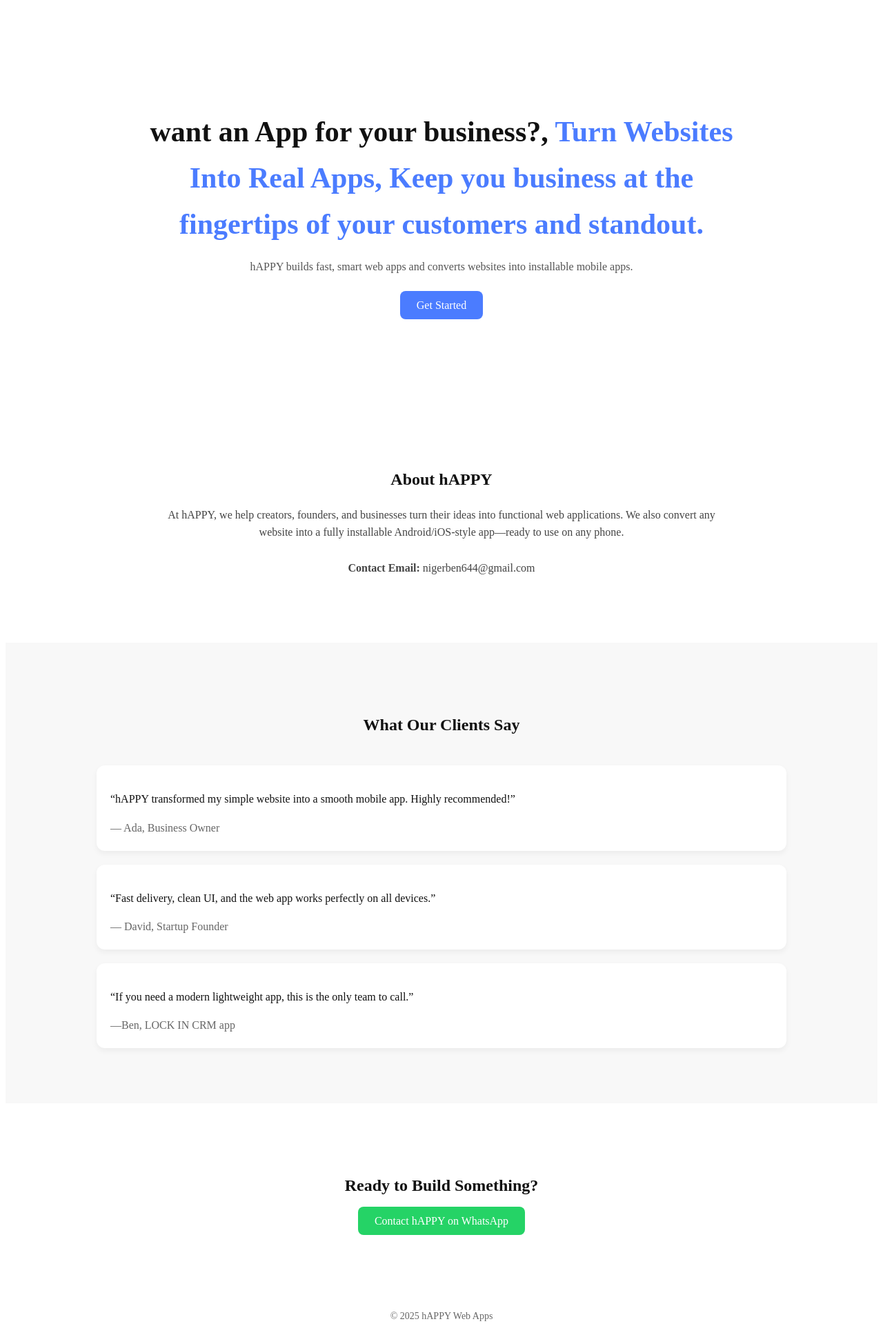
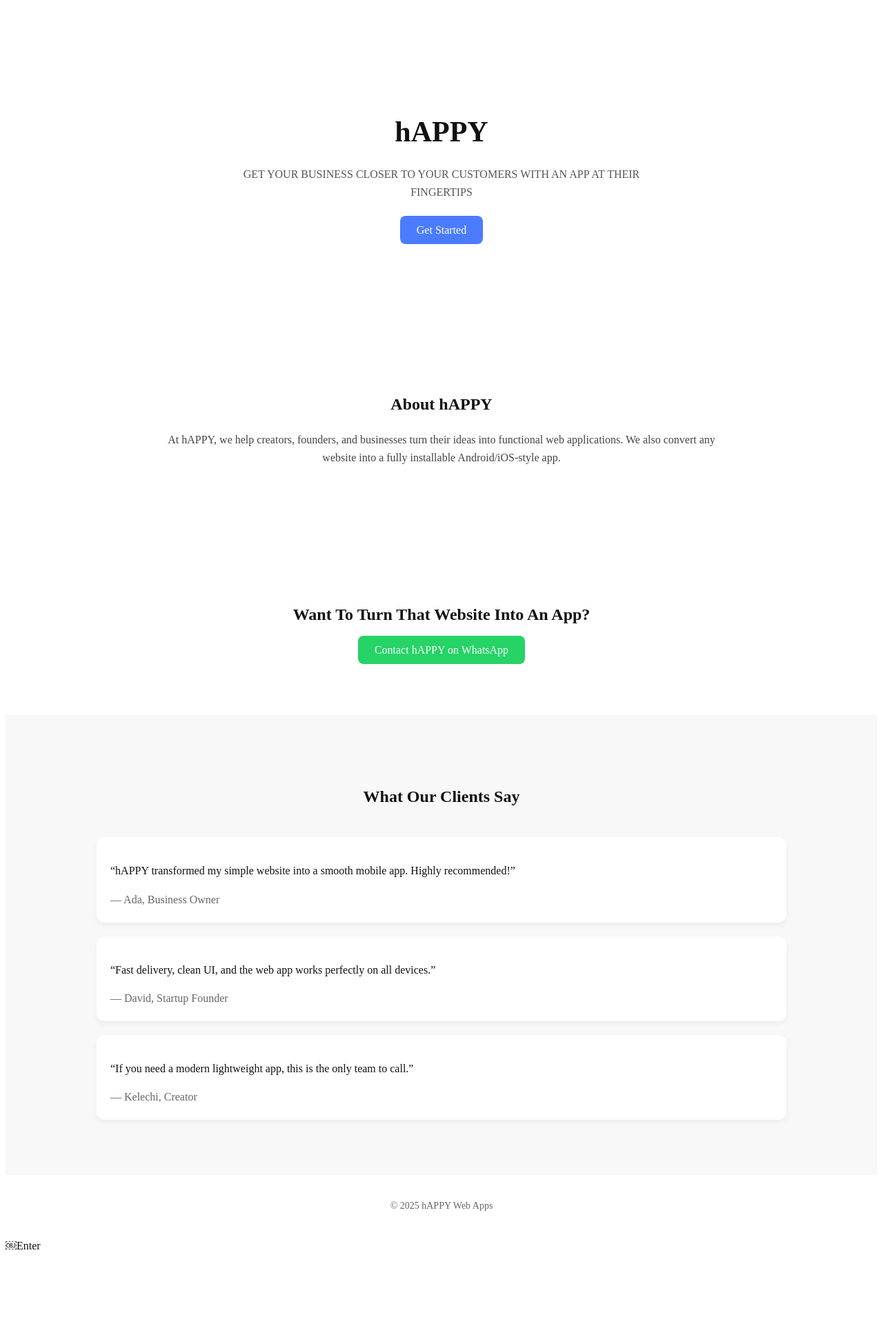
Before and after one commit to EbenNiger/hAPPy-website-, a plain HTML site: page index.html in a window 1280 px wide. Shown: the part 77-2000 px from the top of the page at 69% size. After the commit the page ends 1905 px from the top, so only its background shows below. Drawn offline with Linux system fonts and the light colour scheme.

Commit message:
Refactor contact and testimonial sections in index.html
Removed testimonial section and updated contact section with WhatsApp link.

```diff
--- a/index.html
+++ b/index.html
@@ -1,3 +1,4 @@
+<!DOCTYPE html>
 <!DOCTYPE html>
 <html lang="en">
 <head>
@@ -20,10 +21,17 @@
 
     <!-- Hero Section -->
     <section class="hero fade">
-        <h1>want an App for your business?,
-            <span>Turn Websites Into Real Apps, Keep you business at the fingertips of your customers and standout.</span>
-        </h1>
-        <p>hAPPY builds fast, smart web apps and converts websites into installable mobile apps.</p>
+        <!-- Logo in app-icon box -->
+        <div class="logo-icon">
+            <div class="logo-ha">
+                <div class="pillar left"></div>
+                <div class="pillar right"></div>
+                <div class="triangle"></div>
+            </div>
+        </div>
+
+        <h1>hAPPY</h1>
+        <p>GET YOUR BUSINESS CLOSER TO YOUR CUSTOMERS WITH AN APP AT THEIR FINGERTIPS</p>
         <a href="#contact" class="btn">Get Started</a>
     </section>
 
@@ -32,51 +40,42 @@
         <h2>About hAPPY</h2>
         <p>
             At hAPPY, we help creators, founders, and businesses turn their ideas into functional
-            web applications.
-            We also convert any website into a fully installable Android/iOS-style app—ready to use on any phone.
-            <br><br>
-            <strong>Contact Email:</strong> nigerben644@gmail.com
+            web applications. We also convert any website into a fully installable Android/iOS-style app.
         </p>
     </section>
 
-    <!-- Testimonial Section -->
+    <!-- Contact Section -->
+    <section id="contact" class="contact fade">
+        <h2>Want To Turn That Website Into An App?</h2>
+        <a class="btn whatsapp" href="https://wa.me/2349054909672" target="_blank">
+            Contact hAPPY on WhatsApp
+        </a>
+    </section>
+
+       <!-- Testimonials Section -->
     <section id="testimonials" class="testimonials fade">
         <h2>What Our Clients Say</h2>
-
         <div class="testi-grid">
             <div class="testi">
                 <p>“hAPPY transformed my simple website into a smooth mobile app. Highly recommended!”</p>
                 <span>— Ada, Business Owner</span>
             </div>
-
             <div class="testi">
                 <p>“Fast delivery, clean UI, and the web app works perfectly on all devices.”</p>
                 <span>— David, Startup Founder</span>
             </div>
-
             <div class="testi">
                 <p>“If you need a modern lightweight app, this is the only team to call.”</p>
-                <span>—Ben, LOCK IN CRM app</span>
+                <span>— Kelechi, Creator</span>
             </div>
         </div>
     </section>
 
-    <!-- Contact Section -->
-    <section id="contact" class="contact fade">
-        <h2>Ready to Build Something?</h2>
-        <a
-            class="btn whatsapp"
-            href="https://wa.me/2349054909672"
-            target="_blank">
-            Contact hAPPY on WhatsApp
-        </a>
-    </section>
-
+    <!-- Footer -->
     <footer>
         <p>© 2025 hAPPY Web Apps</p>
     </footer>
 
-    <!-- JS -->
     <script src="script.js"></script>
 </body>
-    </html>
+</html>￼Enter
```
